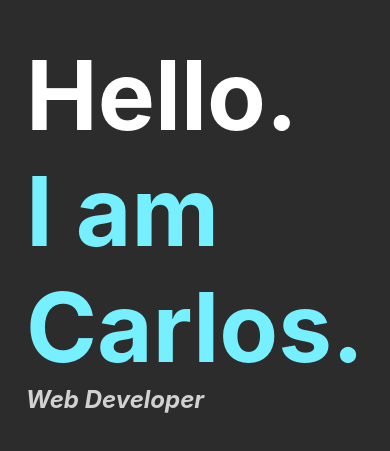
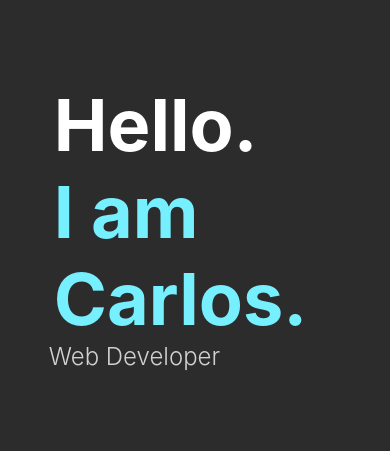
Before and after one commit to cagarcia2011/carlosadriangarcia, a React (Create React App) app: page / in a window 390 px wide. Shown: the part 187-638 px from the top of the page. Built offline with nearby package versions, Linux system fonts and the light colour scheme; the HTML template or start-up script is replaced by a standard one.

Commit message:
Refractor jsx code. Added new motion and responsive functionality. Added a link to LinkedIn page.

```diff
--- a/package.json
+++ b/package.json
@@ -6,6 +6,7 @@
     "@testing-library/jest-dom": "^5.16.4",
     "@testing-library/react": "^13.1.1",
     "@testing-library/user-event": "^13.5.0",
+    "framer-motion": "^6.3.3",
     "react": "^18.0.0",
     "react-dom": "^18.0.0",
     "react-scripts": "5.0.1",
--- a/src/components/Home.jsx
+++ b/src/components/Home.jsx
@@ -1,14 +1,49 @@
-import React from 'react';
+import React, { useState }  from 'react';
+import { motion } from "framer-motion";
 import './home.css';
-import { useState } from 'react';
-import useWindowDimensions from '../hooks/useWindowDimensions';
+//import useWindowDimensions from '../hooks/useWindowDimensions';
+
+const menuItemAnimation = {
+  invisibleState: {
+    opacity: 0,
+    x: 0,
+    display: 'none',
+  },
+  visibleState: {
+    x: 5,
+    opacity: 1,
+    scale: 1,
+    display: 'block',
+  },
+}
+
+const headerItemAnimation = {
+  visibleState: {
+    opacity: 1,
+    display: 'block',
+  },
+  invisibleState: {
+    opacity: 0,
+    x: 5,
+    display: 'none',
+  }
+}
 
 function Home() {
 
-  const { width } = useWindowDimensions();
-  const isHoverableDevice = window.matchMedia(
-    '(hover: hover)'
-  );
+  //const { height, width } = useWindowDimensions();
+  const isTouchDevice = () => {
+    return (('ontouchstart' in window) ||
+      (navigator.maxTouchPoints > 0) ||
+      (navigator.msMaxTouchPoints > 0));
+  }
+  const [isTouchScreen, setIsTouchScreen] = useState(isTouchDevice());
+  const [TouchMenu, setTouchMenu] = useState(false);
+
+  window.addEventListener('resize', () => {
+    setIsTouchScreen(isTouchDevice());
+  });
+
   const [IsAbout, setIsAbout] = useState(false);
   const [IsSkills, setIsSkills] = useState(false);
   const [IsProjects, setIsProjects] = useState(false);
@@ -19,57 +54,67 @@ function Home() {
     setIsSkills(!IsSkills);
     setIsProjects(!IsProjects);
     setIconState(!iconState);
-  }
-
-  const handleMenuHoverIn = (setState) => {
-    if (width >= 850) {
-      setState(true);
-    }
-  }
-
-  const handleMenuHoverOut = (setState) => {
-    if (width >= 850) {
-      setState(false)
-    }
+    setTouchMenu(isTouchScreen ? !IsAbout : false)
   }
 
   return (
     <div className="home-container">
-      {width<=850 && isHoverableDevice.matches ?
-      <span className="material-symbols-rounded menu-icon" onClick={() => handleMenuClick()}>
+      {isTouchScreen ?
+      <span className="material-symbols-rounded menu-icon" onClick={(e) => handleMenuClick(e)}>
       {iconState ? "menu" : "close"}
       </span> : <></>}
-      <MenuItem onMouseEnter={() => handleMenuHoverIn(setIsAbout)}
-      onMouseLeave={() => handleMenuHoverOut(setIsAbout)}
-      menuState={IsAbout}
-      menuText={IsAbout ? "About." : "Hello."}
-      cls="menu-item"/>
-      <MenuItem onMouseEnter={() => handleMenuHoverIn(setIsSkills)}
-      onMouseLeave={() => handleMenuHoverOut(setIsSkills)}
-      menuState={IsSkills}
-      menuText={IsSkills ? "Skills." : "I am"}
-      cls="menu-item accent"/>
-      <MenuItem onMouseEnter={() => handleMenuHoverIn(setIsProjects)}
-      onMouseLeave={() => handleMenuHoverOut(setIsProjects)}
-      menuState={IsProjects}
-      menuText={IsProjects ? "Project." : "Carlos."}
-      cls="menu-item accent"/>
+      <MenuItem text={'Hello.'} textHovered={'LinkedIn.'} isHovered={IsAbout} setIsHovered={setIsAbout} className='menu-item'>
+      </MenuItem>
+      <MenuItem text={'I am'} textHovered={'LinkedIn.'} isHovered={IsSkills} setIsHovered={setIsSkills} className='menu-item accent'>
+      </MenuItem>
+      <MenuItem text={'Carlos.'} textHovered={'LinkedIn.'} isHovered={IsProjects} setIsHovered={setIsProjects} className='menu-item accent'>
+      </MenuItem>
       <div className="title-container">
+        {!TouchMenu ?
         <div className="title-wrapper">
           <h2 className="title-item upper-title">Mechanical Engineer</h2>
           <h2 className="title-item lower-title">Web Developer</h2>
-        </div>
+        </div> : <></>}
       </div>
     </div>
   )
 }
 
-const MenuItem = (props) => {
+const MenuItem = ({text, textHovered, isHovered, setIsHovered, ...props}) => {
+
+  function handleItemClick(e) {
+    window.open("https://www.linkedin.com/in/carlos-a-garcia32/", "_blank");
+  }
 
   return (
-    <h1 className={props.cls} onMouseEnter={props.onMouseEnter} onMouseLeave={props.onMouseLeave}>
-        {props.menuText}
-    </h1>
+    <motion.div
+      onHoverStart={() => {
+        setIsHovered(true)
+      }}
+      onHoverEnd={() => {
+        setIsHovered(false)
+      }}>
+
+      {isHovered && (
+        <motion.h1
+        {...props}
+        variants={menuItemAnimation}
+        initial="invisibleState"
+        animate="visibleState"
+        onClick= {(e) => handleItemClick(e)}>
+          {textHovered}
+        </motion.h1>
+      )}
+      {!isHovered && (
+        <motion.h1
+        {...props}
+        variants={headerItemAnimation}
+        initial="invisibleState"
+        animate="visibleState">
+          {text}
+        </motion.h1>
+      )}
+    </motion.div>
   )
 }
 
--- a/src/components/home.css
+++ b/src/components/home.css
@@ -5,6 +5,30 @@ code {
 
   h1 {
     font-size: 8rem;
+  }
+
+  a {
+    text-decoration: none;
+    color: inherit;
+  }
+
+  .App {
+    padding: 0 var(--content-edge-margin);
+    display: flex;
+    align-items: center;
+    height: 100vh;
+  }
+
+  .accent {
+    color: var(--accent-color);
+  }
+
+  .menu-item {
+    transition: transform 200ms ease-in-out;
+  }
+
+  .menu-item:hover, .menu-item:focus {
+    cursor: pointer;
   }
 
   .title-container {
@@ -18,7 +42,7 @@ code {
       font-size: 3rem;
       display: flex;
       align-items: center;
-      font-style: italic;
+      font-weight: 300;
   }
 
   .upper-title {
@@ -70,29 +94,25 @@ code {
     }
 }
 
-  .App {
-    padding: 0 var(--content-edge-margin);
-    display: flex;
-    align-items: center;
-    height: 100vh;
-  }
+.material-symbols-rounded {
+  font-size: 3em;
+  position: absolute;
+  top: 1rem;
+  left: 1rem;
+}
 
-  .accent {
-    color: var(--accent-color);
-  }
+.menu-icon:hover {
+  cursor: pointer;
+}
 
-  .menu-item {
-    transition: transform 200ms ease-in-out;
-  }
-
-  .menu-item:hover, .menu-item:focus {
-    cursor: pointer;
-    transform: translateX(1rem);
-  }
+.menu-icon:active {
+  font-size: 3.5em;
+  opacity: 50%;
+}
 
   @media only screen and (max-width: 850px) {
     h1 {
-      font-size: 6rem;
+      font-size: 4.5rem;
     }
 
     .title-container {
@@ -112,6 +132,9 @@ code {
       position: relative;
     }
 
+    .home-container {
+      width: 75%;
+    }
     .material-symbols-rounded {
       font-size: 3em;
       position: absolute;
@@ -127,8 +150,4 @@ code {
       font-size: 3.5em;
       opacity: 50%;
     }
-
-    .menu-item:active{
-      transform: translateX(1rem);
-    }
   }
--- a/src/hooks/useWindowDimensions.js
+++ b/src/hooks/useWindowDimensions.js
@@ -8,8 +8,8 @@ export default function useWindowDimensions() {
     const width = hasWindow ? window.innerWidth : null;
     const height = hasWindow ? window.innerHeight : null;
     return {
+      height,
       width,
-      height,
     };
   }
 
@@ -19,7 +19,9 @@ export default function useWindowDimensions() {
 
     function getWindowDimensions() {
       const width = hasWindow ? window.innerWidth : null;
+      const height = hasWindow ? window.innerHeight : null;
       return {
+        height,
         width,
       };
     }
```
Also changed, not shown: 1 other file (tests, documents, lock files or other folders).
